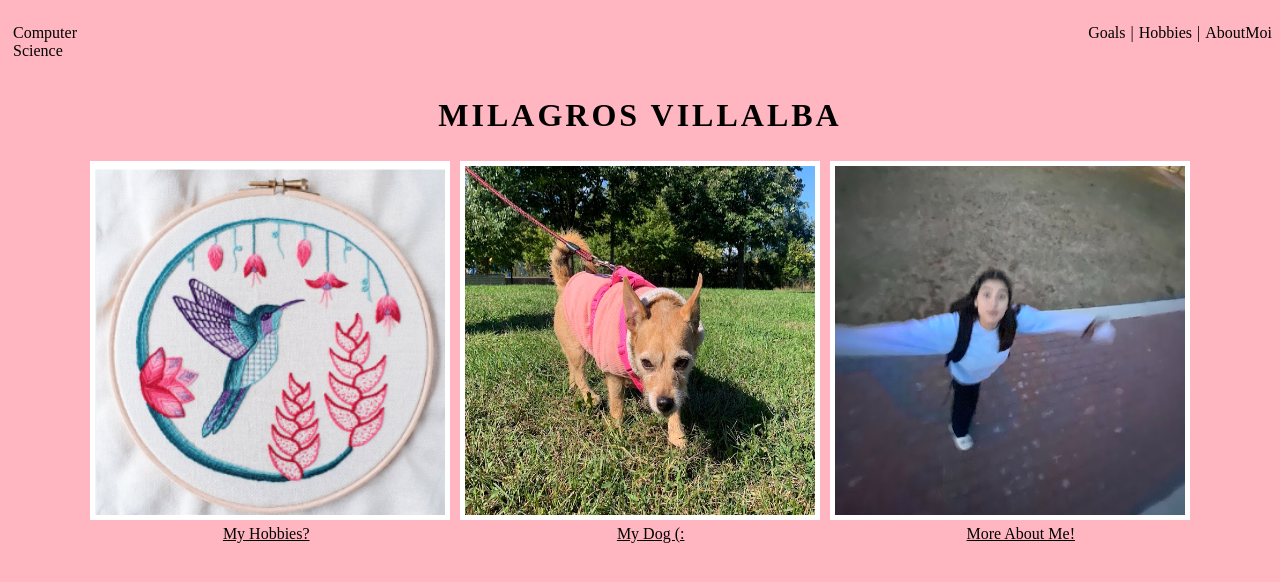
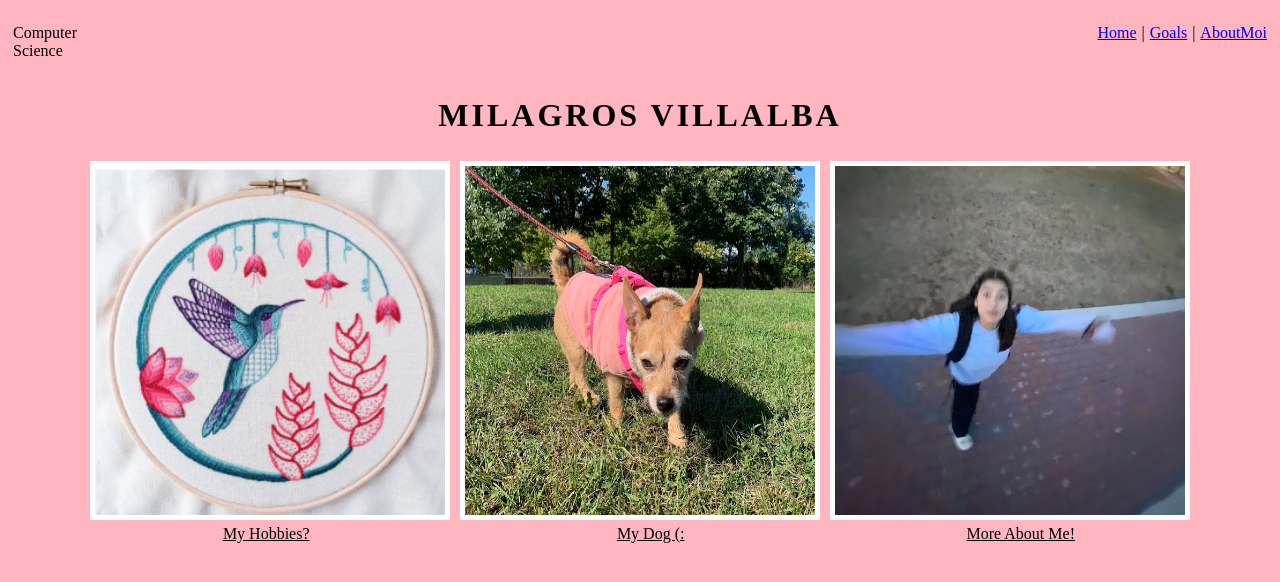
Before and after one commit to Mily-CS57/Mily.github.io, a plain HTML site: page index.html in a window 1280 px wide. Drawn offline with Linux system fonts and the light colour scheme.

Commit message:
Update index.html

```diff
--- a/index.html
+++ b/index.html
@@ -1,17 +1,14 @@
 <!DOCTYPE html>
-<html>
-  <body>
-   <!DOCTYPE html>
 <link rel="stylesheet" type="text/css" href="web.CSS">
 <html>
   <body style= "background-color:lightpink">
       <div class = "topbar">
-          <p style = "padding-left: 5px; margin-right: 80%;">Computer Science</p>
-          <p style = "padding-right: 5px;">Goals</p>
-          <p style = "padding-right: 5px;">|</p>
-          <p style = "padding-right: 5px;">Hobbies</p>
-          <p style = "padding-right: 5px;">|</p>
-          <p style = "padding-right: 5px;">AboutMoi</p>
+        <p style = "padding-left: 5px; margin-right: 80%;">Computer Science</p>
+        <p style = "padding-right: 5px;"><a href = "web.HTML">Home</a></p>
+        <p style = "padding-right: 5px;">|</p>
+        <p style = "padding-right: 5px;"><a href = "goals.HTML">Goals</a></p>
+        <p style = "padding-right: 5px;">|</p>
+        <p style = "padding-right: 5px;"><a href = "me.HTML">AboutMoi</a></p>
       </div>
       <h1 class = "name">MILAGROS VILLALBA</h1>
       <div class = "image">
@@ -27,5 +24,3 @@
       </div>
   </body>
 </html>
-  </body>
-</html>
```
